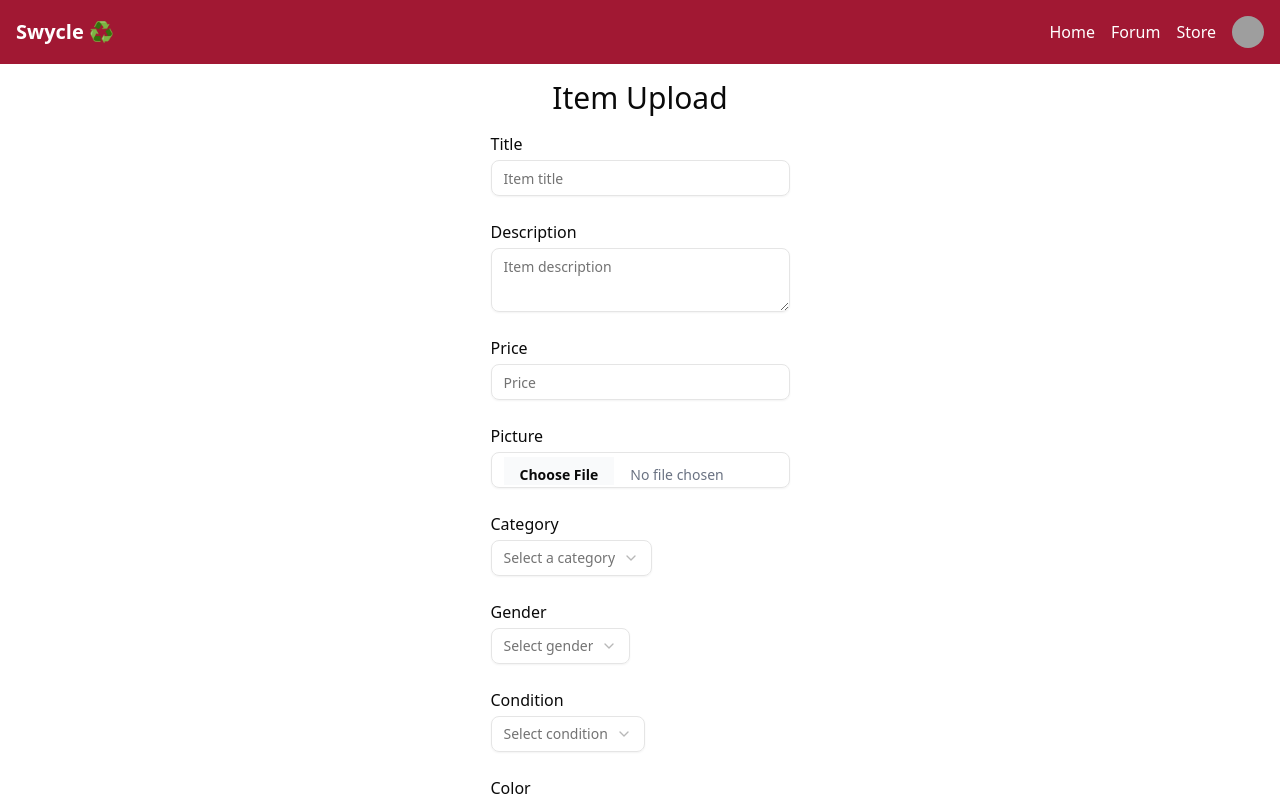
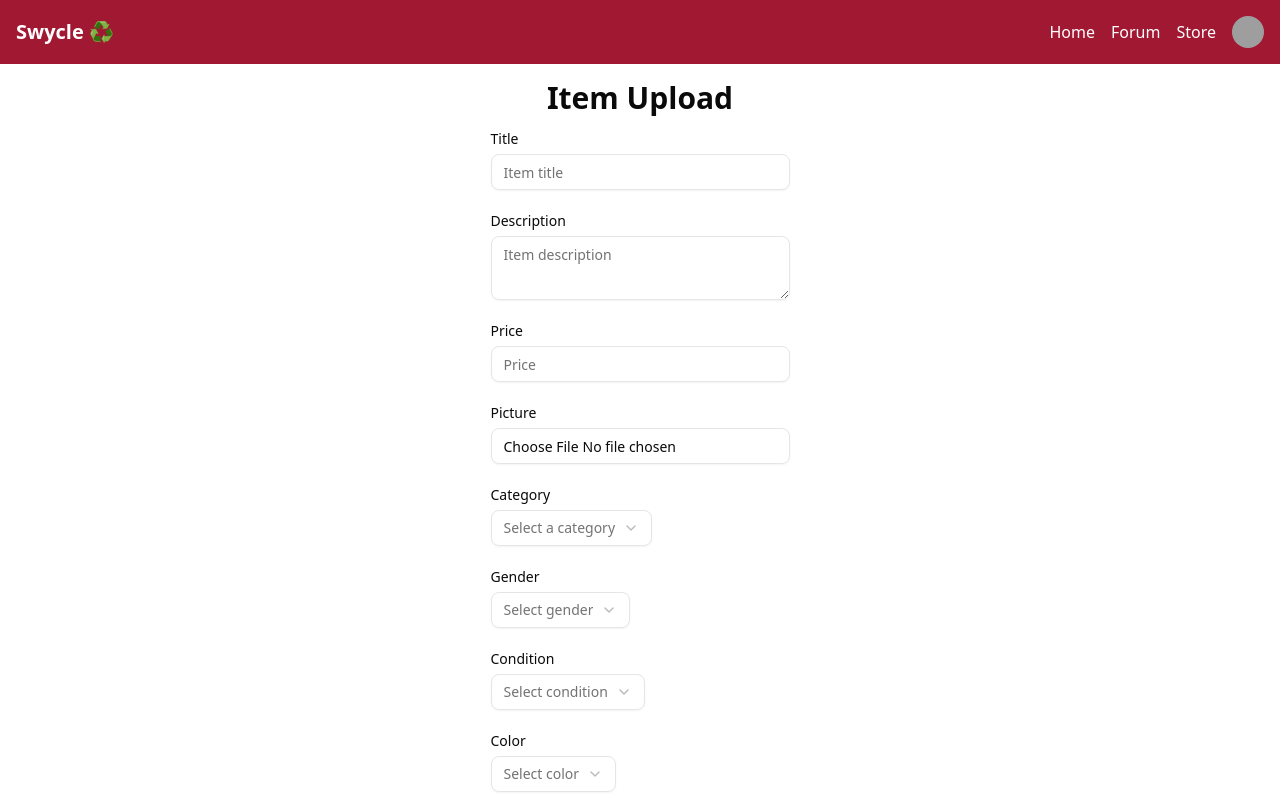
Before and after one commit to cs77-S25/final_project-mugwe1-spradha1, a React (Vite) app in the folder frontend/: page /upload-item in a window 1280 px wide. Shown: the top 800 px of the page. Built offline with nearby package versions, Linux system fonts and the light colour scheme; grey boxes are pictures that could not be loaded.

Commit message:
Finish store item form upload

```diff
--- a/frontend/src/pages/uploadItem/UploadItem.tsx
+++ b/frontend/src/pages/uploadItem/UploadItem.tsx
@@ -1,7 +1,7 @@
 "use client";
 
 import React from "react";
-import { useForm, Controller } from "react-hook-form";
+import { useForm } from "react-hook-form";
 import { zodResolver } from "@hookform/resolvers/zod";
 import * as z from "zod";
 import { Button } from "@/components/ui/button";
@@ -14,13 +14,29 @@ import {
 	SelectTrigger,
 	SelectValue,
 } from "@/components/ui/select";
+import {
+	Form,
+	FormControl,
+	FormField,
+	FormItem,
+	FormLabel,
+	FormMessage,
+} from "@/components/ui/form";
+
+const MAX_FILE_SIZE = 5000000;
+const VALID_FILE_TYPES = [
+	"image/jpeg",
+	"image/jpg",
+	"image/png",
+	"image/webp",
+	"image/heic",
+];
 
 // Define validation schema via Zod
 const storeItemSchema = z.object({
 	title: z.string().min(1, "Title is required"),
 	description: z.string().min(1, "Description is required"),
-	// We need price to be a string to help with the regex validation
-	// but we will convert it to a number before sending it to the backend
+	// Price must be a string so regex can be applied. We convert it later.
 	price: z
 		.string()
 		.regex(/^\d+\.\d{2}$/, {
@@ -29,9 +45,15 @@ const storeItemSchema = z.object({
 		.refine((num) => parseFloat(num) > 0, {
 			message: "Price must be greater than zero",
 		}),
-	picture_data: z.custom<File>((value) => value instanceof File, {
+	picture_file: z
+		.custom<File>((value) => value instanceof File, {
 			message: "Picture is required",
-	}),
+		})
+		.refine((file) => file?.size <= MAX_FILE_SIZE, `Max picture size is 5MB.`)
+		.refine(
+			(file) => VALID_FILE_TYPES.includes(file?.type),
+			"Only .jpg, .jpeg, .png, .webp, and .heic formats are supported."
+		),
 	category: z.enum(
 		["Jackets", "Tops", "Bottoms", "Shoes", "Hats", "Accessories", "Misc"],
 		{
@@ -39,7 +61,7 @@ const storeItemSchema = z.object({
 		}
 	),
 	gender: z.enum(["Men", "Women", "Gender Neutral"], {
-		errorMap: () => ({ message: "Please select a condition" }),
+		errorMap: () => ({ message: "Please select a gender" }),
 	}),
 	condition: z.enum(["Excellent", "Good", "Fair"], {
 		errorMap: () => ({ message: "Please select a condition" }),
@@ -65,100 +87,139 @@ const storeItemSchema = z.object({
 type StoreItemFormValues = z.infer<typeof storeItemSchema>;
 
 export default function UploadItem() {
-	const {
-		register,
-		control,
-		handleSubmit,
-		formState: { errors },
-		setValue,
-	} = useForm<StoreItemFormValues>({
+	const form = useForm<StoreItemFormValues>({
 		resolver: zodResolver(storeItemSchema),
+		defaultValues: {
+			title: "",
+			description: "",
+			price: "",
+			picture_file: undefined,
+			category: undefined,
+			gender: undefined,
+			condition: undefined,
+			color: undefined,
+			size: "",
+		},
 	});
 
 	const onSubmit = async (data: StoreItemFormValues) => {
-		console.log(data);
+		// Using formData to handle file upload
+		const formData = new FormData();
+
+		// Append text fields
+		formData.append("user_id", "0"); // Note: values must be strings.
+		formData.append("title", data.title);
+		formData.append("description", data.description);
+		formData.append("price", parseFloat(data.price).toString());
+		formData.append("category", data.category);
+		formData.append("gender", data.gender);
+		formData.append("condition", data.condition);
+		formData.append("color", data.color);
+		formData.append("size", data.size);
+
+		// Append the file directly
+		formData.append("picture_file", data.picture_file);
+
+		try {
+			const response = await fetch("http://127.0.0.1:5000/store-items", {
+				method: "POST",
+				body: formData,
+			});
+			if (!response.ok) {
+				throw new Error("Failed to upload item");
+			}
+			const result = await response.json();
+			console.log(result);
+		} catch (error) {
+			console.error("Error uploading item:", error);
+		}
 	};
 
 	return (
 		<div className="flex flex-col items-center justify-center mt-4">
-			<div className="text-3xl text-bold">Item Upload</div>
+			<div className="text-3xl font-bold">Item Upload</div>
+			<Form {...form}>
 				<form
-				onSubmit={handleSubmit(onSubmit)}
+					onSubmit={form.handleSubmit(onSubmit)}
 					className="space-y-6 max-w-xl mx-auto p-4"
 				>
 					{/* Title */}
-				<div>
-					<label className="block text-base font-medium mb-1">Title</label>
-					<Input placeholder="Item title" {...register("title")} />
-					{errors.title && (
-						<p className="text-red-500 text-base mt-1">
-							{errors.title.message}
-						</p>
+					<FormField
+						control={form.control}
+						name="title"
+						render={({ field }) => (
+							<FormItem>
+								<FormLabel>Title</FormLabel>
+								<FormControl>
+									<Input placeholder="Item title" {...field} />
+								</FormControl>
+								<FormMessage />
+							</FormItem>
 						)}
-				</div>
+					/>
 
 					{/* Description */}
-				<div>
-					<label className="block text-base font-medium mb-1">
-						Description
-					</label>
-					<Textarea
-						placeholder="Item description"
-						{...register("description")}
+					<FormField
+						control={form.control}
+						name="description"
+						render={({ field }) => (
+							<FormItem>
+								<FormLabel>Description</FormLabel>
+								<FormControl>
+									<Textarea placeholder="Item description" {...field} />
+								</FormControl>
+								<FormMessage />
+							</FormItem>
+						)}
 					/>
-					{errors.description && (
-						<p className="text-red-500 text-base mt-1">
-							{errors.description.message}
-						</p>
-					)}
-				</div>
 
 					{/* Price */}
-				<div>
-					<label className="block text-base font-medium mb-1">Price</label>
-					<Input placeholder="Price" {...register("price")} />
-					{errors.price && (
-						<p className="text-red-500 text-base mt-1">
-							{errors.price.message}
-						</p>
+					<FormField
+						control={form.control}
+						name="price"
+						render={({ field }) => (
+							<FormItem>
+								<FormLabel>Price</FormLabel>
+								<FormControl>
+									<Input placeholder="Price" {...field} />
+								</FormControl>
+								<FormMessage />
+							</FormItem>
 						)}
-				</div>
+					/>
 
 					{/* Picture Upload */}
-				<div>
-					<label className="block text-base font-medium mb-1">Picture</label>
+					<FormField
+						control={form.control}
+						name="picture_file"
+						render={({ field }) => (
+							<FormItem>
+								<FormLabel>Picture</FormLabel>
+								<FormControl>
 									<Input
 										type="file"
 										accept="image/*"
-						// We use a custom onChange to capture the File from event.target.files[0]
 										onChange={(e: React.ChangeEvent<HTMLInputElement>) => {
 											if (e.target.files && e.target.files[0]) {
-								setValue("picture_data", e.target.files[0], {
-									shouldValidate: true,
-								});
+												field.onChange(e.target.files[0]);
 											}
 										}}
-						className="block w-full text-gray-500 file:mr-4 file:py-2 file:px-4 file:border-0 file:font-semibold file:bg-gray-50"
 									/>
-					{errors.picture_data && (
-						<p className="text-red-500 mt-1">
-							{errors.picture_data.message as string}
-						</p>
+								</FormControl>
+								<FormMessage />
+							</FormItem>
 						)}
-				</div>
+					/>
 
 					{/* Category */}
-				<div>
-					<label className="block text-base font-medium mb-1">Category</label>
-					<Controller
-						control={control}
+					<FormField
+						control={form.control}
 						name="category"
 						render={({ field }) => (
-							<Select
-								onValueChange={field.onChange}
-								value={field.value}
-								defaultValue=""
-							>
+							<FormItem>
+								<FormLabel>Category</FormLabel>
+								<FormControl>
+									<Select onValueChange={field.onChange} value={field.value}>
 										<SelectTrigger>
 											<SelectValue placeholder="Select a category" />
 										</SelectTrigger>
@@ -172,53 +233,47 @@ export default function UploadItem() {
 											<SelectItem value="Misc">Misc</SelectItem>
 										</SelectContent>
 									</Select>
+								</FormControl>
+								<FormMessage />
+							</FormItem>
 						)}
 					/>
-					{errors.category && (
-						<p className="text-red-500 mt-1">{errors.category.message}</p>
-					)}
-				</div>
 
 					{/* Gender */}
-				<div>
-					<label className="block text-base font-medium mb-1">Gender</label>
-					<Controller
-						control={control}
+					<FormField
+						control={form.control}
 						name="gender"
 						render={({ field }) => (
-							<Select
-								onValueChange={field.onChange}
-								value={field.value}
-								defaultValue=""
-							>
+							<FormItem>
+								<FormLabel>Gender</FormLabel>
+								<FormControl>
+									<Select onValueChange={field.onChange} value={field.value}>
 										<SelectTrigger>
 											<SelectValue placeholder="Select gender" />
 										</SelectTrigger>
 										<SelectContent>
-									<SelectItem value="Mens">Men</SelectItem>
-									<SelectItem value="Womens">Women</SelectItem>
-									<SelectItem value="Gender Neutral">Gender Neutral</SelectItem>
+											<SelectItem value="Men">Men</SelectItem>
+											<SelectItem value="Women">Women</SelectItem>
+											<SelectItem value="Gender Neutral">
+												Gender Neutral
+											</SelectItem>
 										</SelectContent>
 									</Select>
+								</FormControl>
+								<FormMessage />
+							</FormItem>
 						)}
 					/>
-					{errors.condition && (
-						<p className="text-red-500 mt-1">{errors.condition.message}</p>
-					)}
-				</div>
 
 					{/* Condition */}
-				<div>
-					<label className="block text-base font-medium mb-1">Condition</label>
-					<Controller
-						control={control}
+					<FormField
+						control={form.control}
 						name="condition"
 						render={({ field }) => (
-							<Select
-								onValueChange={field.onChange}
-								value={field.value}
-								defaultValue=""
-							>
+							<FormItem>
+								<FormLabel>Condition</FormLabel>
+								<FormControl>
+									<Select onValueChange={field.onChange} value={field.value}>
 										<SelectTrigger>
 											<SelectValue placeholder="Select condition" />
 										</SelectTrigger>
@@ -228,27 +283,21 @@ export default function UploadItem() {
 											<SelectItem value="Fair">Fair</SelectItem>
 										</SelectContent>
 									</Select>
+								</FormControl>
+								<FormMessage />
+							</FormItem>
 						)}
 					/>
-					{errors.condition && (
-						<p className="text-red-500 text-base mt-1">
-							{errors.condition.message}
-						</p>
-					)}
-				</div>
 
 					{/* Color */}
-				<div>
-					<label className="block text-base font-medium mb-1">Color</label>
-					<Controller
-						control={control}
+					<FormField
+						control={form.control}
 						name="color"
 						render={({ field }) => (
-							<Select
-								onValueChange={field.onChange}
-								value={field.value}
-								defaultValue=""
-							>
+							<FormItem>
+								<FormLabel>Color</FormLabel>
+								<FormControl>
+									<Select onValueChange={field.onChange} value={field.value}>
 										<SelectTrigger>
 											<SelectValue placeholder="Select color" />
 										</SelectTrigger>
@@ -265,28 +314,32 @@ export default function UploadItem() {
 											<SelectItem value="Brown">Brown</SelectItem>
 										</SelectContent>
 									</Select>
+								</FormControl>
+								<FormMessage />
+							</FormItem>
 						)}
 					/>
-					{errors.color && (
-						<p className="text-red-500 text-base mt-1">
-							{errors.color.message}
-						</p>
-					)}
-				</div>
 
 					{/* Size */}
-				<div>
-					<label className="block text-base font-medium mb-1">Size</label>
-					<Input placeholder="Size" {...register("size")} />
-					{errors.size && (
-						<p className="text-red-500 text-base mt-1">{errors.size.message}</p>
+					<FormField
+						control={form.control}
+						name="size"
+						render={({ field }) => (
+							<FormItem>
+								<FormLabel>Size</FormLabel>
+								<FormControl>
+									<Input placeholder="Size" {...field} />
+								</FormControl>
+								<FormMessage />
+							</FormItem>
 						)}
-				</div>
+					/>
 
 					<Button type="submit" className="mt-4 w-full">
 						Submit
 					</Button>
 				</form>
+			</Form>
 		</div>
 	);
 }
--- a/frontend/vite.config.ts
+++ b/frontend/vite.config.ts
@@ -1,8 +1,7 @@
-import path from "path"
-import tailwindcss from "@tailwindcss/vite"
-import { defineConfig } from 'vite'
-import react from '@vitejs/plugin-react'
-
+import path from "path";
+import tailwindcss from "@tailwindcss/vite";
+import { defineConfig } from "vite";
+import react from "@vitejs/plugin-react";
 
 // https://vite.dev/config/
 export default defineConfig({
@@ -12,4 +11,7 @@ export default defineConfig({
 			"@": path.resolve(__dirname, "./src"),
 		},
 	},
-})
+	server: {
+		allowedHosts: ["299f-130-58-161-9.ngrok-free.app"],
+	},
+});
```
Also changed, not shown: 1 other file (tests, documents, lock files or other folders). Lines whose indentation alone changed are shown as unchanged.
